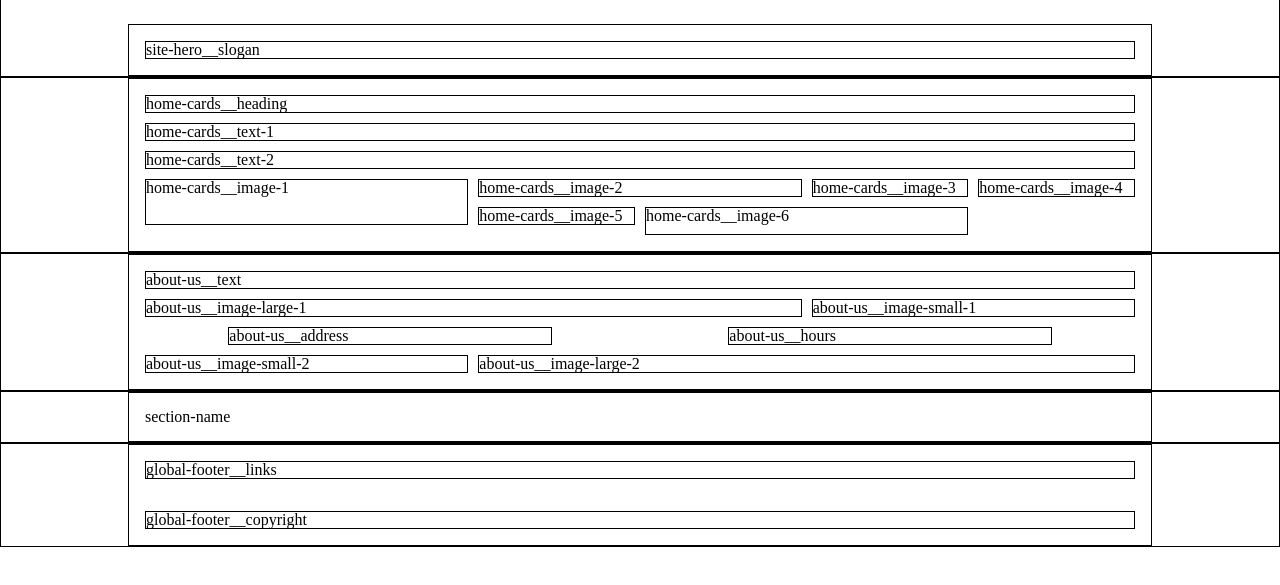
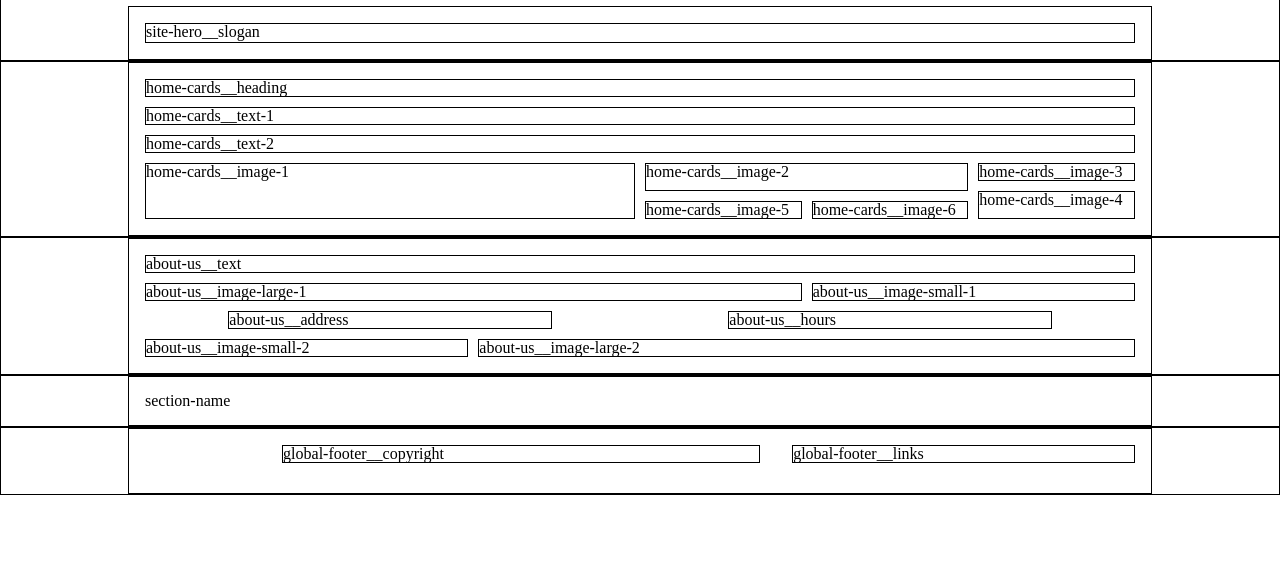
Before and after one commit to Sai24020/planned-planthood-new, a plain HTML site: page test.html in a window 1280 px wide. Shown: the part 111-696 px from the top of the page. Drawn offline with Linux system fonts and the light colour scheme.

Commit message:
lite test om bildsgrupp med änvanda grid och span.

```diff
--- a/test.css
+++ b/test.css
@@ -42,10 +42,23 @@
     display: grid;
     grid-template-columns: 2em 1fr 2em;
     grid-template-rows: 2em;
+
     grid-template-areas: "hamburger logo.";
 }
-.global-nav__hamburger-button {
+.global-nav__hamburger-btn {
     grid-area: hamburger;
+    display: block;
+    font-weight: bold;
+    font-size: xx-large;
+    color: green;
+    text-align: center;
+
+
+}
+.global-nav__hamburger-btn:hover {
+    background-color: green;
+    color: white;
+
 }
 
 .global-nav__logo {
@@ -54,11 +67,13 @@
     justify-self: center;
     height: 65px;
     width: 180px;
+
 }
 .global-nav__links {
     grid-area: links;
     display: none;
 }
+
 @media (width >= 600px) {
     .global-nav {
         grid-template-columns: min-content 1fr;
@@ -69,7 +84,7 @@
         display: block;
     }
 
-    .global-nav__hamburger-button {
+    .global-nav__hamburger-btn {
         display: none;
     }
     .global-nav__logo {
@@ -90,14 +105,23 @@
 }
 .global-footer__links {
     grid-area: links;
+    display: none;
 }
 
 @media (width >= 600px) {
-    .global-footer__grid {
-        grid-template-areas: "links"
-                              "copyright";
+    .global-footer__links {
+        display: block;
+    }
+    .special-inf {
+        grid-column: 2 / 5;
+        grid-row: 1 / 3;
+    }
+    .special-nav {
+        grid-column: 5 / 7;
+        grid-row: 1 / 3;
     }
 }
+
 
 /*layout-home page*/
 .site-hero__heading {
@@ -140,24 +164,37 @@
 
 @media (width >= 600px) {
     .site-hero__slogan {
-        grid-row: 1 / 2;
+        grid-row: 1 / 4;
     }
     .site-hero .home-about {
         display: block;
         grid-column: 8 / 13;
-        grid-row: 1 / 3;
+        grid-row: 1 / 4;
     }
     .main > .home-about {
         display: none;
     }
-    .home-cards__image-1,
+    .home-cards__image-1 {
+        grid-row: span 4;
+        grid-column: span 6;
+    }
+
+    .home-cards__image-2 {
+        grid-row: span 3;
+        grid-column: span 4;
+    }
+
+    .home-cards__image-3,
+    .home-cards__image-4 {
+        grid-row: span 2;
+        grid-column: span 2;
+    }
+    .home-cards__image-5,
     .home-cards__image-6 {
-        grid-column: span 4;
-        grid-row: span 2;
+        grid-row: span 1;
+        grid-column: span 2;
     }
-    .home-cards__image-2 {
 
-    }
 }
 
 @media (width >= 600px) {
--- a/test.html
+++ b/test.html
@@ -61,9 +61,13 @@
 
 </main>
 <footer class="global-footer max-width-container border">
-    <div class="global-footer__grid max-width border">
+    <div class="global-footer__grid max-width border layout">
+        <div class="special-inf">
         <p class="global-footer__copyright border">global-footer__copyright</p>
+        </div>
+        <div class="special-nav">
         <ul class="global-footer__links border">global-footer__links</ul>
+        </div>
     </div>
 </footer>
 
```
